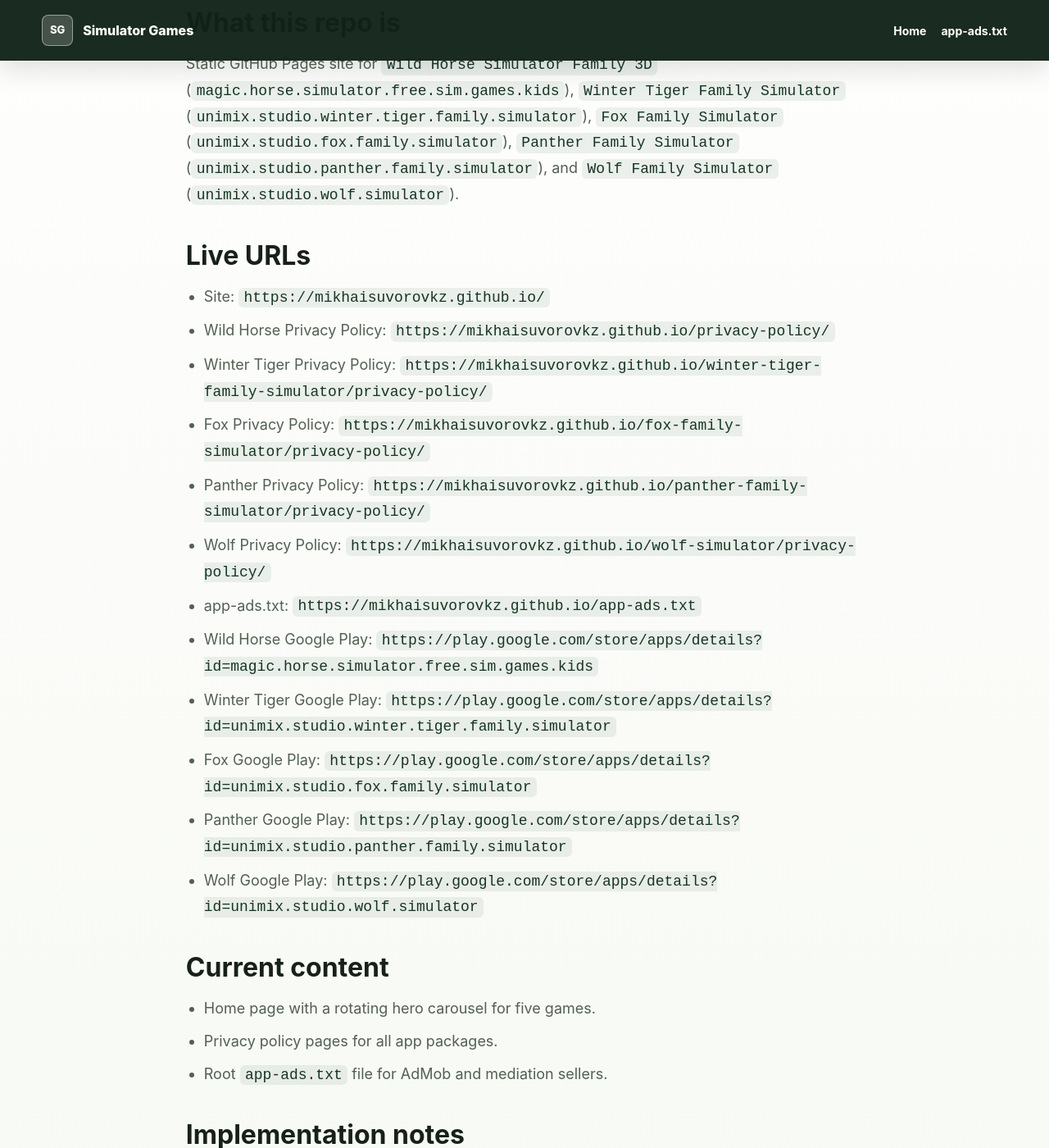
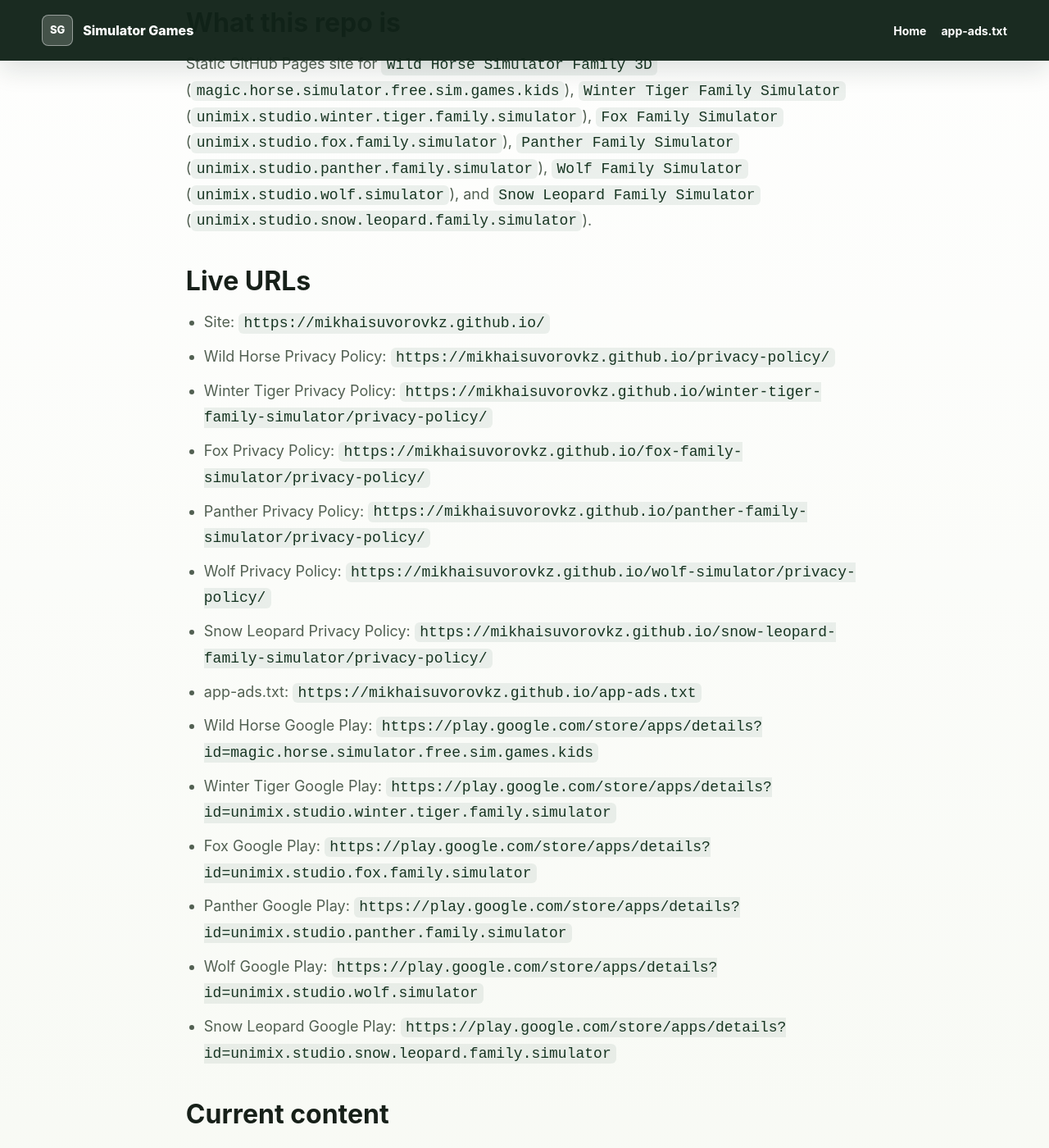
Before and after one commit to MikhaiSuvorovkz/MikhaiSuvorovkz.github.io, a Jekyll site: the page built from docs/PROJECT-OVERVIEW.md, in a window 1280 px wide and 1400 px high, scrolled down 268 px. Shown: the whole window at 82% size. Built offline with Jekyll 4.4.1, drawn with Linux system fonts in a browser that asks for light colours; our own code applies the rules of GitHub Pages for plain Markdown files; some of the changed text lies outside the part shown.

Commit message:
feat: add Snow Leopard privacy policy

```diff
--- a/docs/PROJECT-OVERVIEW.md
+++ b/docs/PROJECT-OVERVIEW.md
@@ -8,8 +8,9 @@
 (`magic.horse.simulator.free.sim.games.kids`), `Winter Tiger Family Simulator`
 (`unimix.studio.winter.tiger.family.simulator`), `Fox Family Simulator`
 (`unimix.studio.fox.family.simulator`), `Panther Family Simulator`
-(`unimix.studio.panther.family.simulator`), and `Wolf Family Simulator`
-(`unimix.studio.wolf.simulator`).
+(`unimix.studio.panther.family.simulator`), `Wolf Family Simulator`
+(`unimix.studio.wolf.simulator`), and `Snow Leopard Family Simulator`
+(`unimix.studio.snow.leopard.family.simulator`).
 
 ## Live URLs
 
@@ -19,17 +20,19 @@
 - Fox Privacy Policy: `https://mikhaisuvorovkz.github.io/fox-family-simulator/privacy-policy/`
 - Panther Privacy Policy: `https://mikhaisuvorovkz.github.io/panther-family-simulator/privacy-policy/`
 - Wolf Privacy Policy: `https://mikhaisuvorovkz.github.io/wolf-simulator/privacy-policy/`
+- Snow Leopard Privacy Policy: `https://mikhaisuvorovkz.github.io/snow-leopard-family-simulator/privacy-policy/`
 - app-ads.txt: `https://mikhaisuvorovkz.github.io/app-ads.txt`
 - Wild Horse Google Play: `https://play.google.com/store/apps/details?id=magic.horse.simulator.free.sim.games.kids`
 - Winter Tiger Google Play: `https://play.google.com/store/apps/details?id=unimix.studio.winter.tiger.family.simulator`
 - Fox Google Play: `https://play.google.com/store/apps/details?id=unimix.studio.fox.family.simulator`
 - Panther Google Play: `https://play.google.com/store/apps/details?id=unimix.studio.panther.family.simulator`
 - Wolf Google Play: `https://play.google.com/store/apps/details?id=unimix.studio.wolf.simulator`
+- Snow Leopard Google Play: `https://play.google.com/store/apps/details?id=unimix.studio.snow.leopard.family.simulator`
 
 ## Current content
 
 - Home page with a rotating hero carousel for five games.
-- Privacy policy pages for all app packages.
+- Privacy policy pages for all six app packages.
 - Root `app-ads.txt` file for AdMob and mediation sellers.
 
 ## Implementation notes
--- a/index.html
+++ b/index.html
@@ -145,6 +145,10 @@
             <span>Wolf data practices</span>
             <strong>Wolf Policy</strong>
           </a>
+          <a href="/snow-leopard-family-simulator/privacy-policy/">
+            <span>Snow leopard data practices</span>
+            <strong>Snow Leopard Policy</strong>
+          </a>
         </div>
       </section>
     </main>
@@ -156,6 +160,7 @@
       <a href="/fox-family-simulator/privacy-policy/">Fox Privacy</a>
       <a href="/panther-family-simulator/privacy-policy/">Panther Privacy</a>
       <a href="/wolf-simulator/privacy-policy/">Wolf Privacy</a>
+      <a href="/snow-leopard-family-simulator/privacy-policy/">Snow Leopard Privacy</a>
       <a href="/app-ads.txt">app-ads.txt</a>
     </footer>
 
```
Also changed, not shown: other parts of docs/PROJECT-OVERVIEW.md (+1 -1 lines), snow-leopard-family-simulator/privacy-policy.md (added, +52 -0 lines), README.md.
